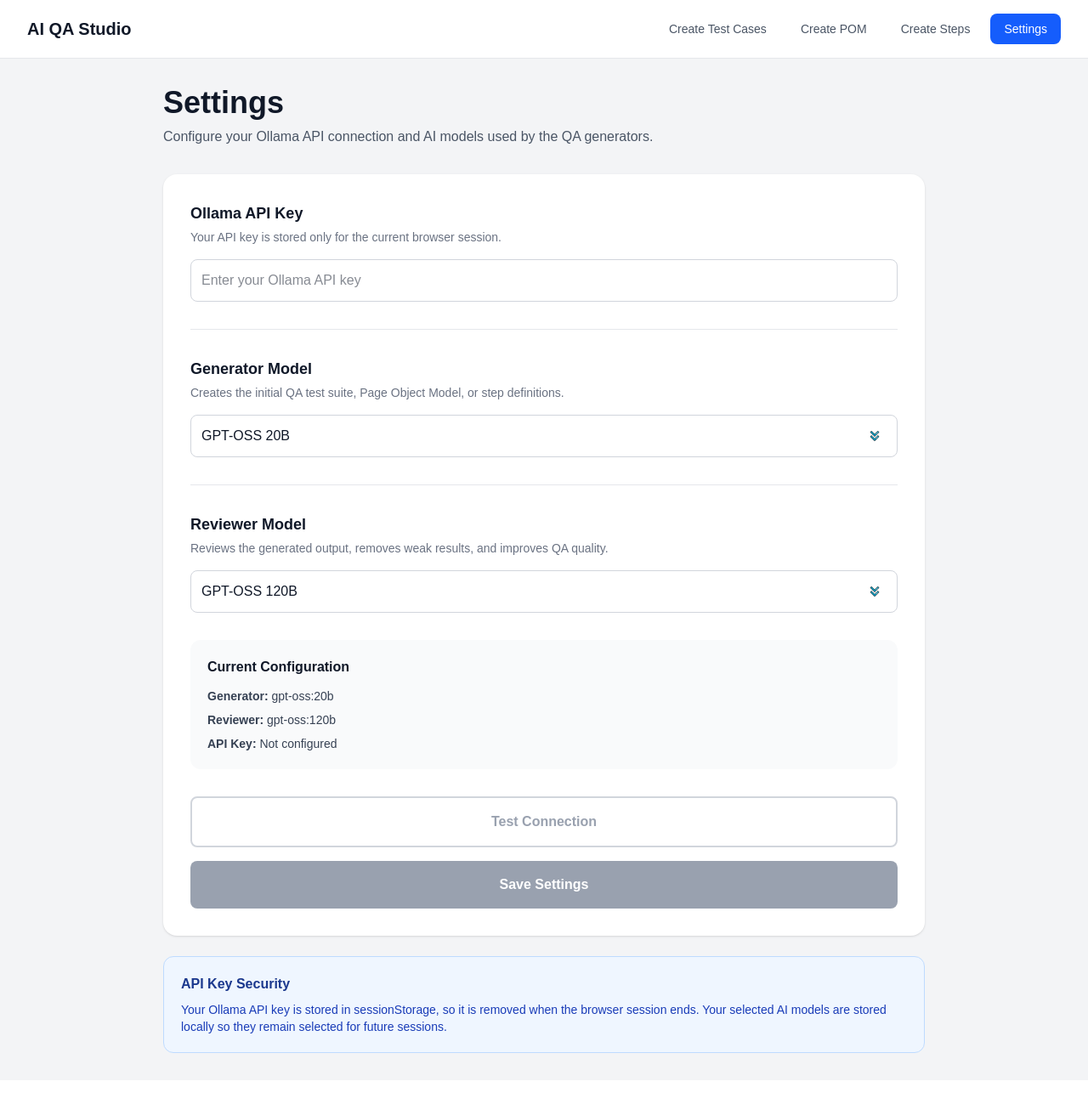
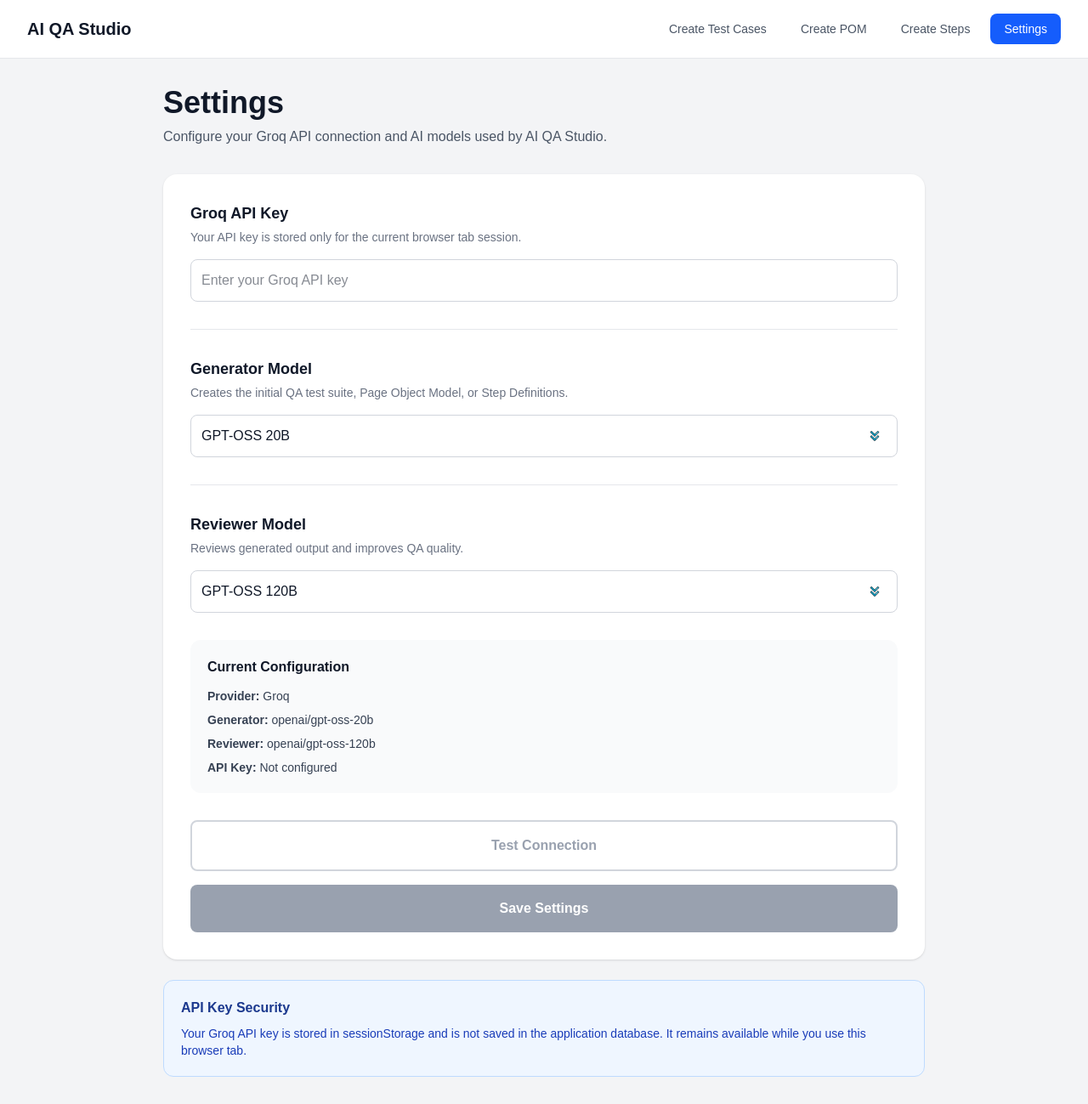
Before and after one commit to PeterLukic/ai-qa-generator, a Next.js app: page /settings in a window 1280 px wide. Shown: the whole page at 85% size. Before the commit the page ends 1271 px from the top, so only its background shows below. Built offline with nearby package versions, Linux system fonts and the light colour scheme.

Commit message:
Groq API key

```diff
--- /dev/null
+++ b/app/api/test-groq/route.ts
@@ -0,0 +1,194 @@
+import { NextResponse } from "next/server";
+
+const ALLOWED_MODELS = [
+  "openai/gpt-oss-20b",
+  "openai/gpt-oss-120b",
+] as const;
+
+function isAllowedModel(model: string): boolean {
+  return ALLOWED_MODELS.includes(
+    model as (typeof ALLOWED_MODELS)[number]
+  );
+}
+
+export async function POST(request: Request) {
+  try {
+    const body = await request.json();
+
+    const {
+      apiKey,
+      model,
+    } = body;
+
+    // =========================================
+    // VALIDATE API KEY
+    // =========================================
+
+    if (
+      !apiKey ||
+      typeof apiKey !== "string"
+    ) {
+      return NextResponse.json(
+        {
+          success: false,
+          error:
+            "Groq API key is required.",
+        },
+        {
+          status: 400,
+        }
+      );
+    }
+
+    // =========================================
+    // VALIDATE MODEL
+    // =========================================
+
+    if (
+      !model ||
+      typeof model !== "string" ||
+      !isAllowedModel(model)
+    ) {
+      return NextResponse.json(
+        {
+          success: false,
+          error:
+            "Invalid Groq model.",
+        },
+        {
+          status: 400,
+        }
+      );
+    }
+
+    console.log(
+      "Testing Groq connection with model:",
+      model
+    );
+
+    // NEVER log API key.
+
+    // =========================================
+    // GROQ REQUEST
+    // =========================================
+
+    const response = await fetch(
+      "https://api.groq.com/openai/v1/chat/completions",
+      {
+        method: "POST",
+
+        headers: {
+          Authorization:
+            `Bearer ${apiKey}`,
+
+          "Content-Type":
+            "application/json",
+        },
+
+        body: JSON.stringify({
+          model,
+
+          messages: [
+            {
+              role: "user",
+              content:
+                "Reply with only the word OK.",
+            },
+          ],
+        }),
+      }
+    );
+
+    // =========================================
+    // ERROR
+    // =========================================
+
+    if (!response.ok) {
+      const errorText =
+        await response.text();
+
+      console.error(
+        "Groq connection failed:",
+        response.status,
+        errorText
+      );
+
+      if (
+        response.status === 401 ||
+        response.status === 403
+      ) {
+        return NextResponse.json(
+          {
+            success: false,
+            error:
+              "Invalid or unauthorized Groq API key.",
+          },
+          {
+            status: response.status,
+          }
+        );
+      }
+
+      if (response.status === 429) {
+        return NextResponse.json(
+          {
+            success: false,
+            error:
+              "Groq rate limit reached.",
+          },
+          {
+            status: 429,
+          }
+        );
+      }
+
+      return NextResponse.json(
+        {
+          success: false,
+          error:
+            `Groq connection failed (${response.status}).`,
+        },
+        {
+          status: response.status,
+        }
+      );
+    }
+
+    // =========================================
+    // SUCCESS
+    // =========================================
+
+    const data =
+      await response.json();
+
+    return NextResponse.json({
+      success: true,
+
+      message:
+        "Groq connection successful.",
+
+      model,
+
+      response:
+        data?.choices?.[0]
+          ?.message?.content || "OK",
+    });
+
+  } catch (error) {
+    console.error(
+      "Groq connection test error:",
+      error
+    );
+
+    return NextResponse.json(
+      {
+        success: false,
+        error:
+          "Unable to connect to Groq.",
+      },
+      {
+        status: 500,
+      }
+    );
+  }
+}
--- a/app/settings/page.tsx
+++ b/app/settings/page.tsx
@@ -1,31 +1,22 @@
 "use client";
 
-import { useEffect, useState } from "react";
+import {
+  useEffect,
+  useState,
+} from "react";
 
-const OLLAMA_MODELS = [
+const GROQ_MODELS = [
   {
-    value: "gemma4:31b",
-    label: "Gemma 4 31B",
+    value:
+      "openai/gpt-oss-20b",
+    label:
+      "GPT-OSS 20B",
   },
   {
-    value: "gpt-oss:20b",
-    label: "GPT-OSS 20B",
-  },
-  {
-    value: "gpt-oss:120b",
-    label: "GPT-OSS 120B",
-  },
-  {
-    value: "nemotron-3-nano:30b",
-    label: "Nemotron 3 Nano 30B",
-  },
-  {
-    value: "nemotron-3-super",
-    label: "Nemotron 3 Super",
-  },
-  {
-    value: "nemotron-3-ultra",
-    label: "Nemotron 3 Ultra",
+    value:
+      "openai/gpt-oss-120b",
+    label:
+      "GPT-OSS 120B",
   },
 ];
 
@@ -35,56 +26,121 @@ type ConnectionResult = {
 };
 
 export default function SettingsPage() {
-  const [apiKey, setApiKey] = useState("");
+  const [
+    apiKey,
+    setApiKey,
+  ] = useState("");
 
-  const [generatorModel, setGeneratorModel] =
-    useState("gpt-oss:20b");
+  const [
+    generatorModel,
+    setGeneratorModel,
+  ] = useState(
+    "openai/gpt-oss-20b"
+  );
 
-  const [reviewerModel, setReviewerModel] =
-    useState("gpt-oss:120b");
+  const [
+    reviewerModel,
+    setReviewerModel,
+  ] = useState(
+    "openai/gpt-oss-120b"
+  );
 
-  const [saved, setSaved] = useState(false);
+  const [
+    saved,
+    setSaved,
+  ] = useState(false);
 
-  const [isTesting, setIsTesting] =
-    useState(false);
+  const [
+    isTesting,
+    setIsTesting,
+  ] = useState(false);
 
-  const [connectionResult, setConnectionResult] =
-    useState<ConnectionResult | null>(null);
+  const [
+    connectionResult,
+    setConnectionResult,
+  ] =
+    useState<ConnectionResult | null>(
+      null
+    );
 
-  // =====================================================
+  // =========================================
   // LOAD SAVED SETTINGS
-  // =====================================================
+  // =========================================
 
   useEffect(() => {
     const storedApiKey =
-      sessionStorage.getItem("ollamaApiKey");
+      sessionStorage.getItem(
+        "groqApiKey"
+      );
 
     const storedGenerator =
-      localStorage.getItem("generatorModel");
+      localStorage.getItem(
+        "generatorModel"
+      );
 
     const storedReviewer =
-      localStorage.getItem("reviewerModel");
+      localStorage.getItem(
+        "reviewerModel"
+      );
+
+    const validModels =
+      GROQ_MODELS.map(
+        (model) => model.value
+      );
 
     if (storedApiKey) {
-      setApiKey(storedApiKey);
+      setApiKey(
+        storedApiKey
+      );
     }
 
-    if (storedGenerator) {
-      setGeneratorModel(storedGenerator);
+    // Old Ollama model values are ignored
+    if (
+      storedGenerator &&
+      validModels.includes(
+        storedGenerator
+      )
+    ) {
+      setGeneratorModel(
+        storedGenerator
+      );
+    } else {
+      localStorage.removeItem(
+        "generatorModel"
+      );
+
+      setGeneratorModel(
+        "openai/gpt-oss-20b"
+      );
     }
 
-    if (storedReviewer) {
-      setReviewerModel(storedReviewer);
+    if (
+      storedReviewer &&
+      validModels.includes(
+        storedReviewer
+      )
+    ) {
+      setReviewerModel(
+        storedReviewer
+      );
+    } else {
+      localStorage.removeItem(
+        "reviewerModel"
+      );
+
+      setReviewerModel(
+        "openai/gpt-oss-120b"
+      );
     }
   }, []);
 
-  // =====================================================
+  // =========================================
   // SAVE SETTINGS
-  // =====================================================
+  // =========================================
 
   const saveSettings = () => {
     sessionStorage.setItem(
-      "ollamaApiKey",
+      "groqApiKey",
       apiKey.trim()
     );
 
@@ -105,30 +161,35 @@ export default function SettingsPage() {
     }, 3000);
   };
 
-  // =====================================================
+  // =========================================
   // TEST ONE MODEL
-  // =====================================================
+  // =========================================
 
   const testModel = async (
     model: string
   ) => {
-    const response = await fetch(
-      "/api/test-ollama",
+    const response =
+      await fetch(
+        "/api/test-groq",
         {
           method: "POST",
 
           headers: {
-          "Content-Type": "application/json",
+            "Content-Type":
+              "application/json",
           },
 
           body: JSON.stringify({
-          apiKey: apiKey.trim(),
+            apiKey:
+              apiKey.trim(),
+
             model,
           }),
         }
       );
 
-    const data = await response.json();
+    const data =
+      await response.json();
 
     if (!response.ok) {
       throw new Error(
@@ -140,16 +201,18 @@ export default function SettingsPage() {
     return data;
   };
 
-  // =====================================================
+  // =========================================
   // TEST CONNECTION
-  // =====================================================
+  // =========================================
 
-  const testConnection = async () => {
+  const testConnection =
+    async () => {
       if (!apiKey.trim()) {
         setConnectionResult({
           success: false,
+
           message:
-          "Please enter your Ollama API key first.",
+            "Please enter your Groq API key first.",
         });
 
         return;
@@ -157,34 +220,51 @@ export default function SettingsPage() {
 
       try {
         setIsTesting(true);
-      setConnectionResult(null);
 
-      // Test generator model
-      await testModel(generatorModel);
+        setConnectionResult(
+          null
+        );
 
-      // Test reviewer only if it is different
-      if (reviewerModel !== generatorModel) {
-        await testModel(reviewerModel);
+        // Test Generator
+        await testModel(
+          generatorModel
+        );
+
+        // Test Reviewer only if different
+        if (
+          reviewerModel !==
+          generatorModel
+        ) {
+          await testModel(
+            reviewerModel
+          );
         }
 
         setConnectionResult({
           success: true,
+
           message:
-          "Connection successful. Generator and Reviewer models are available.",
+            "Groq connection successful. Generator and Reviewer models are available.",
         });
+
       } catch (error) {
-      if (error instanceof Error) {
+        if (
+          error instanceof Error
+        ) {
           setConnectionResult({
             success: false,
-          message: error.message,
+            message:
+              error.message,
           });
         } else {
           setConnectionResult({
             success: false,
+
             message:
-            "Unable to connect to Ollama Cloud.",
+              "Unable to connect to Groq.",
           });
         }
+
       } finally {
         setIsTesting(false);
       }
@@ -192,171 +272,239 @@ export default function SettingsPage() {
 
   return (
     <main className="min-h-screen bg-gray-100 p-8">
+
       <div className="mx-auto max-w-4xl">
 
-        {/* HEADER */}
+        {/* =========================================
+            HEADER
+        ========================================= */}
 
         <div className="mb-8">
+
           <h1 className="text-4xl font-bold text-gray-900">
             Settings
           </h1>
 
           <p className="mt-2 text-gray-600">
-            Configure your Ollama API connection and
-            AI models used by the QA generators.
+            Configure your Groq API connection
+            and AI models used by AI QA Studio.
           </p>
+
         </div>
 
-        {/* SETTINGS CARD */}
+        {/* =========================================
+            SETTINGS CARD
+        ========================================= */}
 
         <div className="rounded-2xl bg-white p-8 shadow">
 
-          {/* =====================================================
+          {/* =========================================
               API KEY
-          ===================================================== */}
+          ========================================= */}
 
           <div>
+
             <label className="block text-lg font-semibold text-gray-900">
-              Ollama API Key
+              Groq API Key
             </label>
 
             <p className="mt-1 text-sm text-gray-500">
-              Your API key is stored only for the
-              current browser session.
+              Your API key is stored only for
+              the current browser tab session.
             </p>
 
             <input
               type="password"
-              value={apiKey}
-              onChange={(event) => {
-                setApiKey(event.target.value);
-                setConnectionResult(null);
+              value={
+                apiKey
+              }
+              onChange={(
+                event
+              ) => {
+                setApiKey(
+                  event.target.value
+                );
+
+                setConnectionResult(
+                  null
+                );
               }}
-              placeholder="Enter your Ollama API key"
+              placeholder="Enter your Groq API key"
               autoComplete="off"
               className="mt-4 w-full rounded-lg border border-gray-300 p-3 text-gray-900 outline-none focus:border-blue-500"
             />
+
           </div>
 
           <div className="my-8 border-t border-gray-200" />
 
-          {/* =====================================================
+          {/* =========================================
               GENERATOR MODEL
-          ===================================================== */}
+          ========================================= */}
 
           <div>
+
             <label className="block text-lg font-semibold text-gray-900">
               Generator Model
             </label>
 
             <p className="mt-1 text-sm text-gray-500">
               Creates the initial QA test suite,
-              Page Object Model, or step definitions.
+              Page Object Model, or Step Definitions.
             </p>
 
             <select
-              value={generatorModel}
-              onChange={(event) => {
+              value={
+                generatorModel
+              }
+              onChange={(
+                event
+              ) => {
                 setGeneratorModel(
                   event.target.value
                 );
 
-                setConnectionResult(null);
+                setConnectionResult(
+                  null
+                );
               }}
               className="mt-4 w-full rounded-lg border border-gray-300 p-3 text-gray-900"
             >
-              {OLLAMA_MODELS.map((model) => (
+              {GROQ_MODELS.map(
+                (model) => (
                   <option
-                  key={model.value}
-                  value={model.value}
+                    key={
+                      model.value
+                    }
+                    value={
+                      model.value
+                    }
                   >
                     {model.label}
                   </option>
-              ))}
+                )
+              )}
             </select>
+
           </div>
 
           <div className="my-8 border-t border-gray-200" />
 
-          {/* =====================================================
+          {/* =========================================
               REVIEWER MODEL
-          ===================================================== */}
+          ========================================= */}
 
           <div>
+
             <label className="block text-lg font-semibold text-gray-900">
               Reviewer Model
             </label>
 
             <p className="mt-1 text-sm text-gray-500">
-              Reviews the generated output, removes
-              weak results, and improves QA quality.
+              Reviews generated output
+              and improves QA quality.
             </p>
 
             <select
-              value={reviewerModel}
-              onChange={(event) => {
+              value={
+                reviewerModel
+              }
+              onChange={(
+                event
+              ) => {
                 setReviewerModel(
                   event.target.value
                 );
 
-                setConnectionResult(null);
+                setConnectionResult(
+                  null
+                );
               }}
               className="mt-4 w-full rounded-lg border border-gray-300 p-3 text-gray-900"
             >
-              {OLLAMA_MODELS.map((model) => (
+              {GROQ_MODELS.map(
+                (model) => (
                   <option
-                  key={model.value}
-                  value={model.value}
+                    key={
+                      model.value
+                    }
+                    value={
+                      model.value
+                    }
                   >
                     {model.label}
                   </option>
-              ))}
+                )
+              )}
             </select>
+
           </div>
 
-          {/* =====================================================
+          {/* =========================================
               CURRENT CONFIGURATION
-          ===================================================== */}
+          ========================================= */}
 
           <div className="mt-8 rounded-xl bg-gray-50 p-5">
+
             <h2 className="font-semibold text-gray-900">
               Current Configuration
             </h2>
 
             <div className="mt-3 space-y-2 text-sm text-gray-700">
+
               <p>
-                <strong>Generator:</strong>{" "}
+                <strong>
+                  Provider:
+                </strong>{" "}
+                Groq
+              </p>
+
+              <p>
+                <strong>
+                  Generator:
+                </strong>{" "}
                 {generatorModel}
               </p>
 
               <p>
-                <strong>Reviewer:</strong>{" "}
+                <strong>
+                  Reviewer:
+                </strong>{" "}
                 {reviewerModel}
               </p>
 
               <p>
-                <strong>API Key:</strong>{" "}
+                <strong>
+                  API Key:
+                </strong>{" "}
                 {apiKey
                   ? "Configured"
                   : "Not configured"}
               </p>
-            </div>
+
             </div>
 
-          {/* =====================================================
+          </div>
+
+          {/* =========================================
               TEST CONNECTION
-          ===================================================== */}
+          ========================================= */}
 
           <button
-            onClick={testConnection}
+            onClick={
+              testConnection
+            }
             disabled={
-              !apiKey.trim() || isTesting
+              !apiKey.trim() ||
+              isTesting
             }
             className="mt-8 w-full rounded-lg border-2 border-blue-600 px-6 py-4 font-semibold text-blue-600 hover:bg-blue-50 disabled:cursor-not-allowed disabled:border-gray-300 disabled:text-gray-400"
           >
+
             {isTesting
-              ? "Testing Ollama Connection..."
+              ? "Testing Groq Connection..."
               : "Test Connection"}
+
           </button>
 
           {/* CONNECTION RESULT */}
@@ -369,21 +517,29 @@ export default function SettingsPage() {
                   : "bg-red-50 text-red-700"
               }`}
             >
+
               {connectionResult.success
                 ? "✓ "
                 : "✗ "}
 
-              {connectionResult.message}
+              {
+                connectionResult.message
+              }
+
             </div>
           )}
 
-          {/* =====================================================
+          {/* =========================================
               SAVE SETTINGS
-          ===================================================== */}
+          ========================================= */}
 
           <button
-            onClick={saveSettings}
-            disabled={!apiKey.trim()}
+            onClick={
+              saveSettings
+            }
+            disabled={
+              !apiKey.trim()
+            }
             className="mt-4 w-full rounded-lg bg-blue-600 px-6 py-4 font-semibold text-white hover:bg-blue-700 disabled:cursor-not-allowed disabled:bg-gray-400"
           >
             Save Settings
@@ -397,23 +553,28 @@ export default function SettingsPage() {
 
         </div>
 
-        {/* SECURITY NOTE */}
+        {/* =========================================
+            SECURITY
+        ========================================= */}
 
         <div className="mt-6 rounded-xl border border-blue-200 bg-blue-50 p-5">
+
           <h3 className="font-semibold text-blue-900">
             API Key Security
           </h3>
 
           <p className="mt-2 text-sm text-blue-800">
-            Your Ollama API key is stored in
-            sessionStorage, so it is removed when the
-            browser session ends. Your selected AI models
-            are stored locally so they remain selected
-            for future sessions.
+            Your Groq API key is stored in
+            sessionStorage and is not saved in
+            the application database.
+            It remains available while you use
+            this browser tab.
           </p>
+
         </div>
 
       </div>
+
     </main>
   );
 }
```
Also changed, not shown: app/api/generate-tc/route.ts (renamed from app/api/generate/route.ts). Lines whose indentation alone changed are shown as unchanged.
